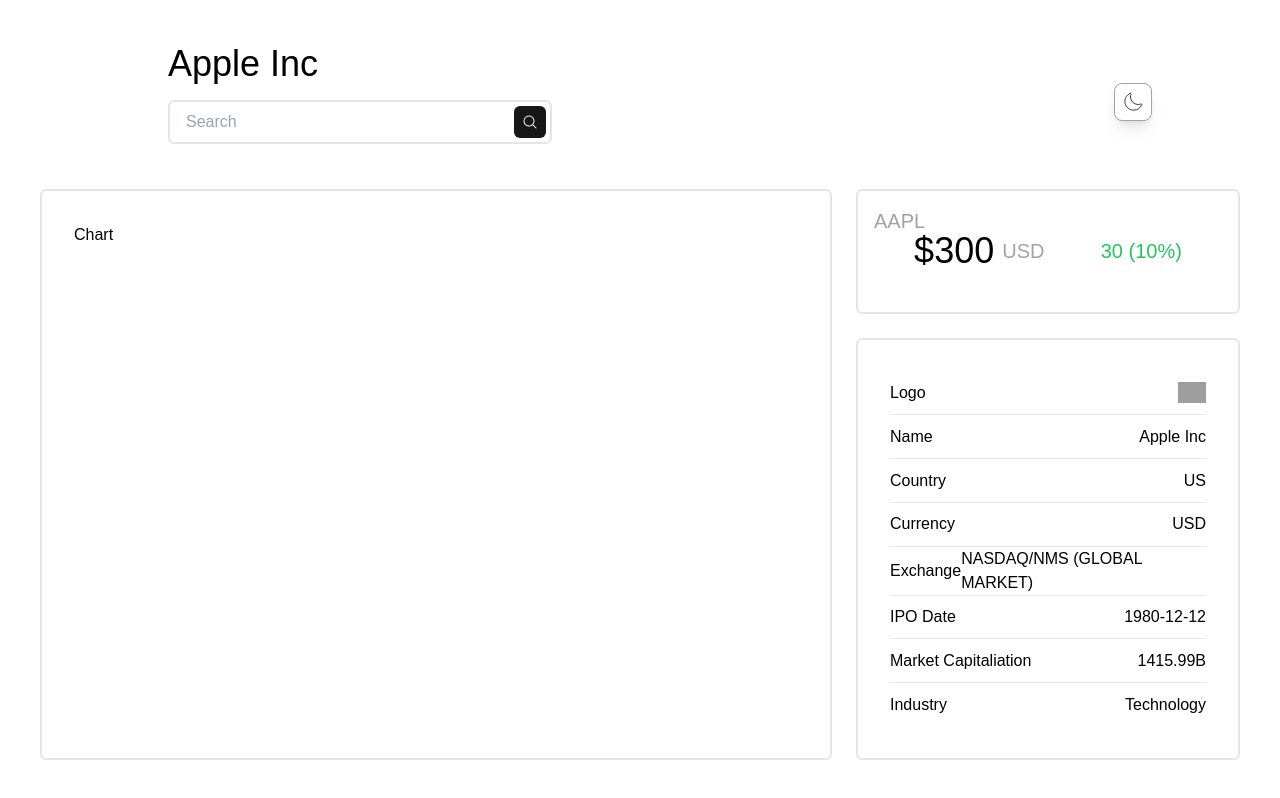
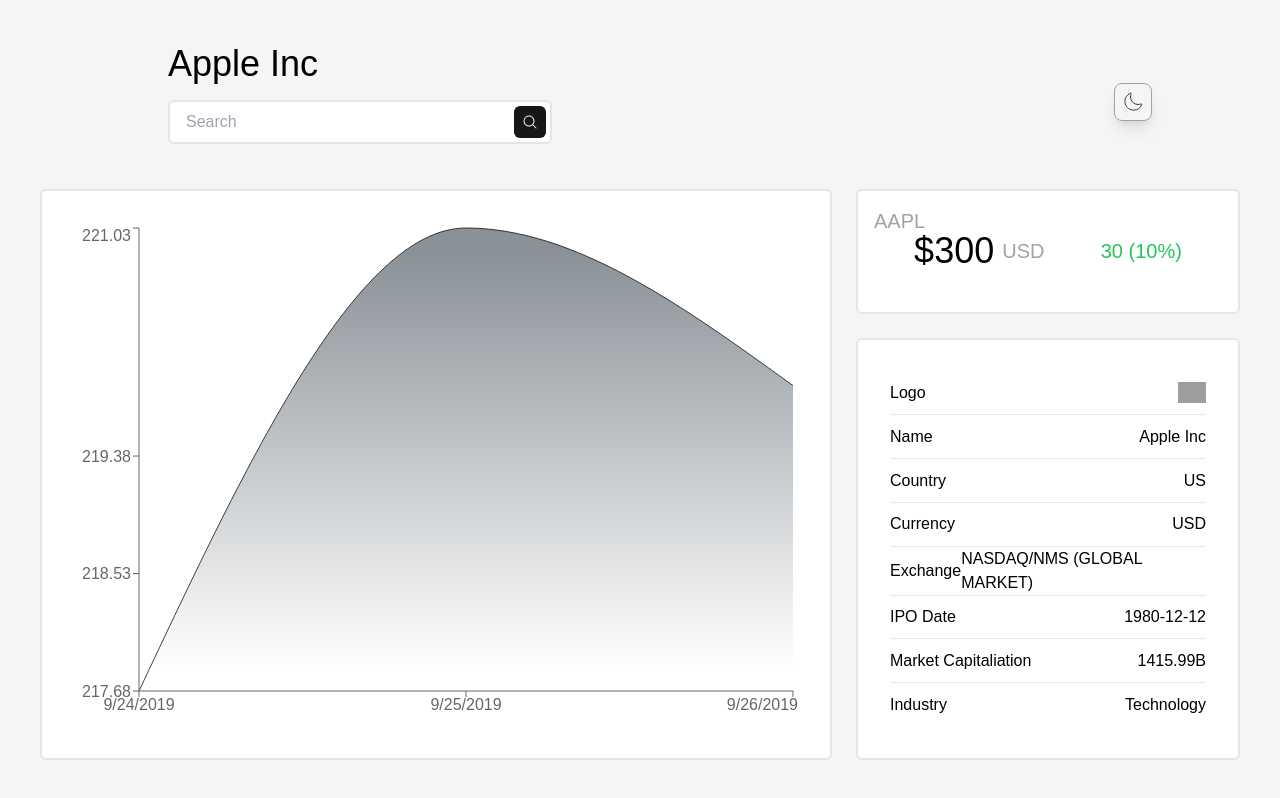
Before and after one commit to yigitaksoy/StockX, a React (Vite) app: page / in a window 1280 px wide. Built offline with nearby package versions, Linux system fonts and the light colour scheme; grey boxes are pictures that could not be loaded; a web font is replaced by a local one.

Commit message:
Ad Chart component into Dashboard

```diff
--- a/src/components/Dashboard.jsx
+++ b/src/components/Dashboard.jsx
@@ -1,17 +1,17 @@
-import Card from "./Card";
 import { mockCompanyDetails } from "../constants/Mock";
 import Header from "./Header";
 import Details from "./Details";
 import Overview from "./Overview";
+import Chart from "./Chart";
 
 const Dashboard = () => {
   return (
-    <div className="grid h-screen auto-rows-fr grid-cols-1 grid-rows-8 gap-6 p-10 font-sans md:grid-cols-2 md:grid-rows-7 xl:grid-cols-3 xl:grid-rows-5">
+    <div className="grid h-screen auto-rows-fr grid-cols-1 grid-rows-8 gap-6 bg-neutral-100 p-10 font-sans md:grid-cols-2 md:grid-rows-7 xl:grid-cols-3 xl:grid-rows-5">
       <div className="col-span-1 row-span-1 flex items-center justify-start md:col-span-2 xl:col-span-3">
         <Header name={mockCompanyDetails.name} />
       </div>
       <div className="row-span-4 md:col-span-2">
-        <Card>Chart</Card>
+        <Chart />
       </div>
       <div>
         <Overview
```
